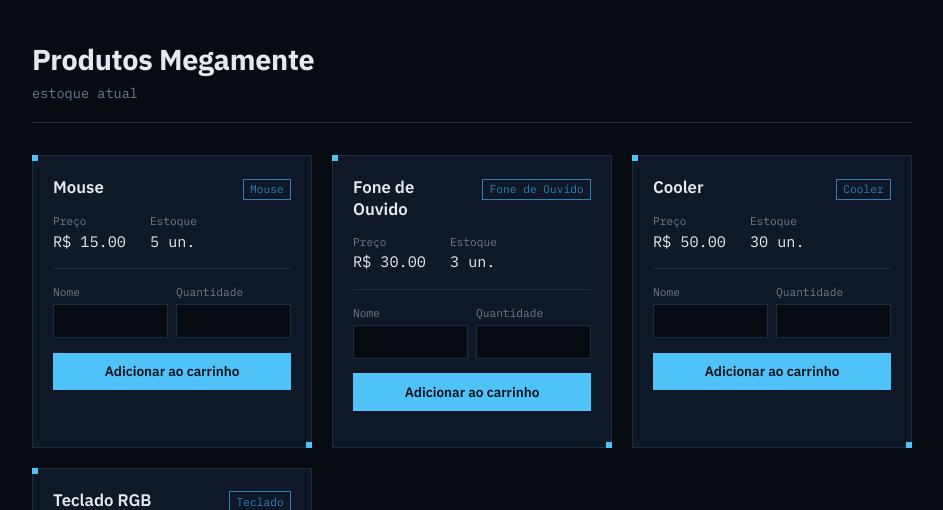
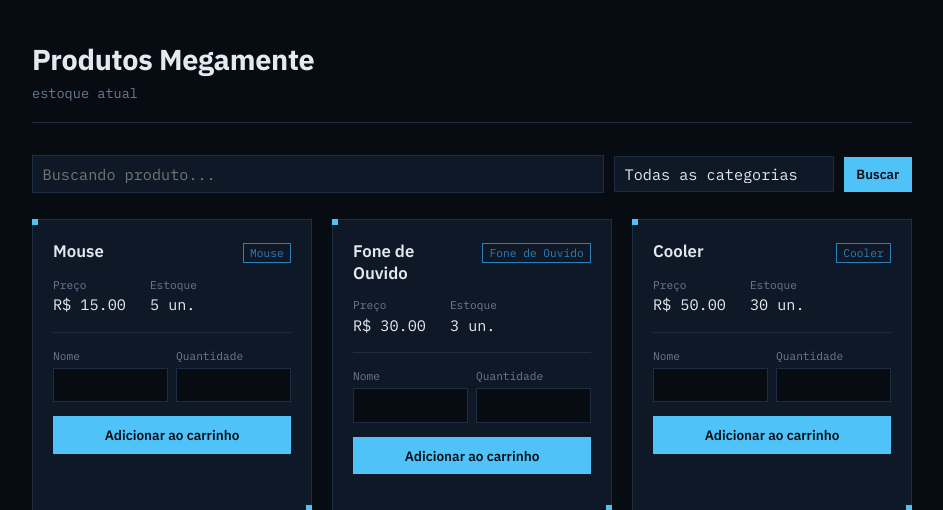
Before and after one commit to YuriCastroCoelho/bingbong, a Django app: page / in a window 1280 px wide. Shown: the top 510 px of the page, without its empty margins (168-1111 px from the left). Run offline with Django 5.2, Linux system fonts and the light colour scheme; data comes from the database, SQL or seed files in the repository; both versions use the stored data as it was after the commit.

Commit message:
Feature 1

```diff
--- a/manager/static/manager/css/estilo.css
+++ b/manager/static/manager/css/estilo.css
@@ -268,6 +268,44 @@ body {
   outline-offset: 1px;
 }
 
+/* Estilos para o form de busca / filtros na lista de produtos */
+.filters {
+  display: flex;
+  gap: 0.6rem;
+  align-items: center;
+  margin: 1rem 0 1.6rem;
+  flex-wrap: wrap;
+}
+
+.filters input,
+.filters select {
+  background: var(--panel);
+  border: 1px solid var(--panel-border);
+  color: var(--ink);
+  padding: 0.5rem 0.6rem;
+  font-family: 'IBM Plex Mono', monospace;
+  font-size: 0.95rem;
+}
+
+.filters input { flex: 1 1 240px; min-width: 160px; }
+.filters select { width: 220px; }
+
+.filters button {
+  background: var(--accent);
+  color: #071019;
+  border: none;
+  padding: 0.55rem 0.8rem;
+  font-family: 'IBM Plex Sans', sans-serif;
+  font-weight: 600;
+  cursor: pointer;
+}
+
+.filters input:focus,
+.filters select:focus { outline: 2px solid var(--accent); outline-offset: 1px; border-color: var(--accent); }
+
+/* Tentar suavizar aparência do select em navegadores WebKit */
+.filters select { -webkit-appearance: none; appearance: none; }
+
 .btn {
   border: none;
   font-family: 'IBM Plex Sans', sans-serif;
--- a/manager/templates/manager/lista_produtos.html
+++ b/manager/templates/manager/lista_produtos.html
@@ -6,6 +6,20 @@
     <h1>Produtos Megamente</h1>
     <p>estoque atual</p>
   </div>
+
+    <form method="get" class="filters">
+        <input type="text" name="q" placeholder="Buscando produto..." value="{{ termo_achar|default_if_none:'' }}">
+
+        <select name="categoria">
+            <option value="" {% if not categoria_filtro %}selected{% endif %}>Todas as categorias</option>
+            <option value="Teclado" {% if categoria_filtro == 'Teclado' %}selected{% endif %}>Teclado</option>
+            <option value="Mouse" {% if categoria_filtro == 'Mouse' %}selected{% endif %}>Mouse</option>
+            <option value="Fone de Ouvido" {% if categoria_filtro == 'Fone de Ouvido' %}selected{% endif %}>Fone de Ouvido</option>
+            <option value="Cooler" {% if categoria_filtro == 'Cooler' %}selected{% endif %}>Cooler</option>
+        </select>
+
+        <button type="submit">Buscar</button>
+    </form>
 
   <ul class="grid">
       {% for produto in produtos %}
--- a/manager/views.py
+++ b/manager/views.py
@@ -8,11 +8,20 @@ def lista_produtos(request):
 
     produtos = Produto.objects.all()
 
+    termo_achar = request.GET.get('q')
+    categoria_filtro = request.GET.get('categoria')
+
+    if termo_achar:
+        produtos = produtos.filter(nome__icontains=termo_achar)
+
+    if categoria_filtro:
+        produtos = produtos.filter(categoria=categoria_filtro)
+
 
     return render(
         request,
         'manager/lista_produtos.html',
-        {'produtos': produtos}
+        {'produtos': produtos, 'termo_achar': termo_achar, 'categoria_filtro': categoria_filtro},
     )
 
 def ver_carrinho(request, pedido_id):
```
Also changed, not shown: db.sqlite3.
